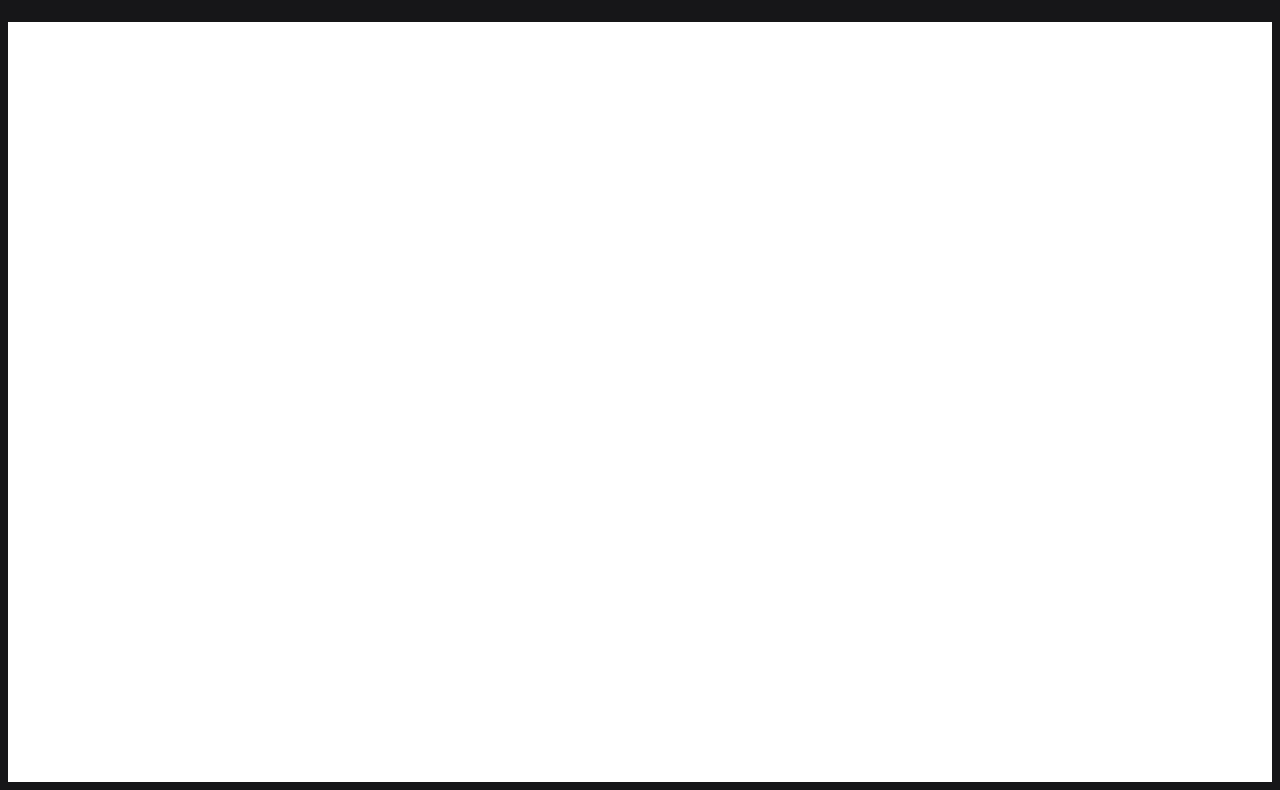
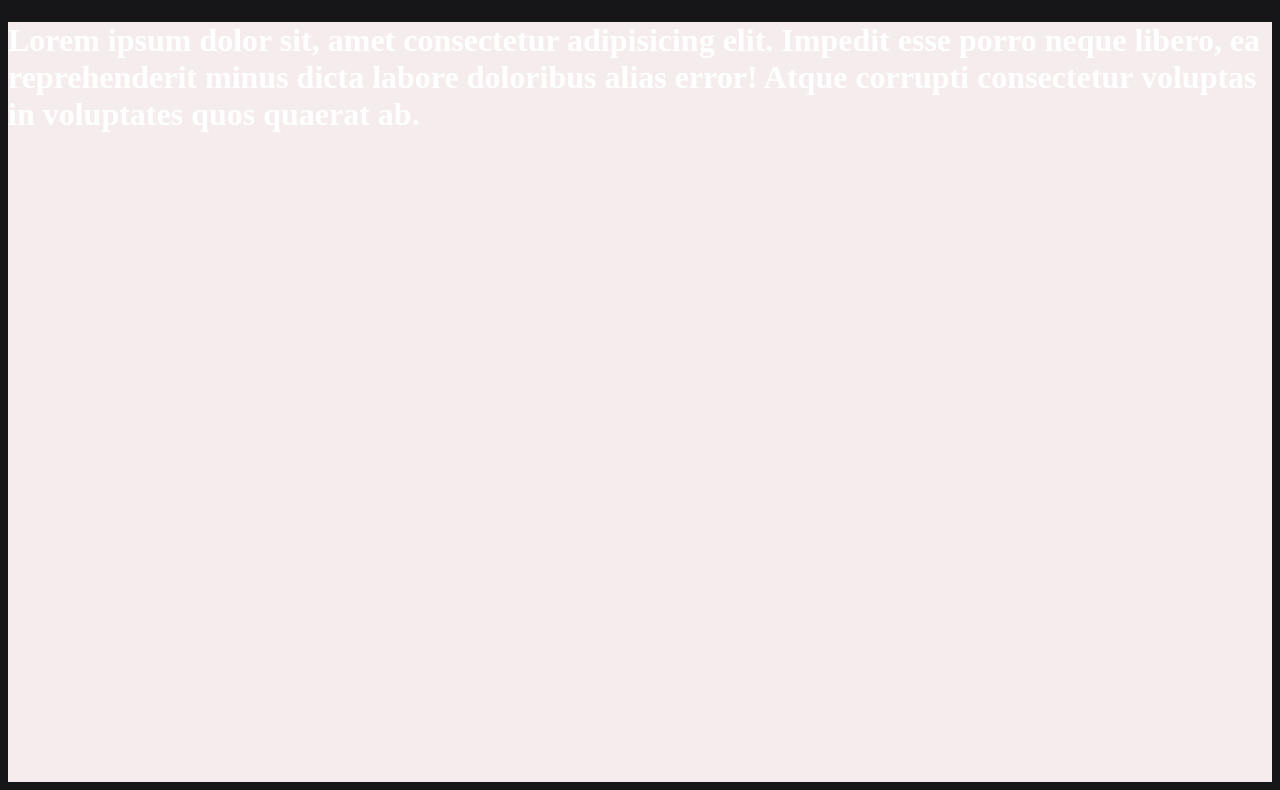
Before and after one commit to VincentVitalis/18D, a plain HTML site: page index.html in a window 1280 px wide. Shown: the part 96-886 px from the top of the page. Drawn offline with Linux system fonts and the light colour scheme.

Commit message:
Update style.css
updating bg-color

```diff
--- a/style.css
+++ b/style.css
@@ -12,7 +12,7 @@ h1{
 
 .container{
     height:760px;
-    background-color:white;
+    background-color:#f5eded;
     background-size:cover;
 
 }
```
